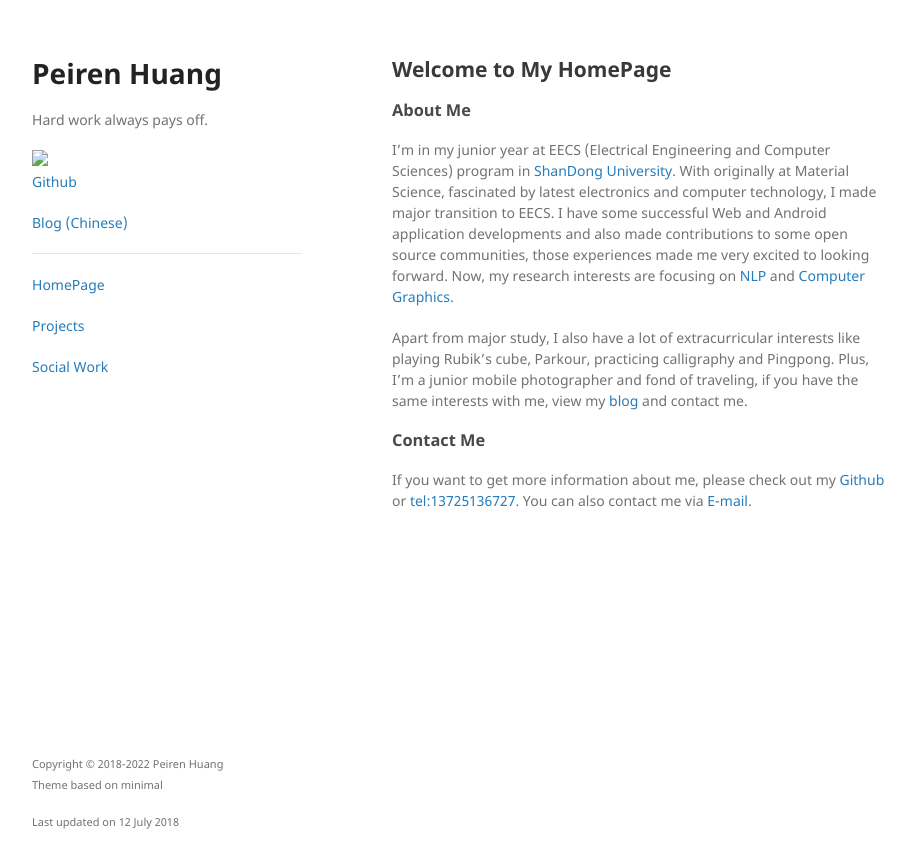
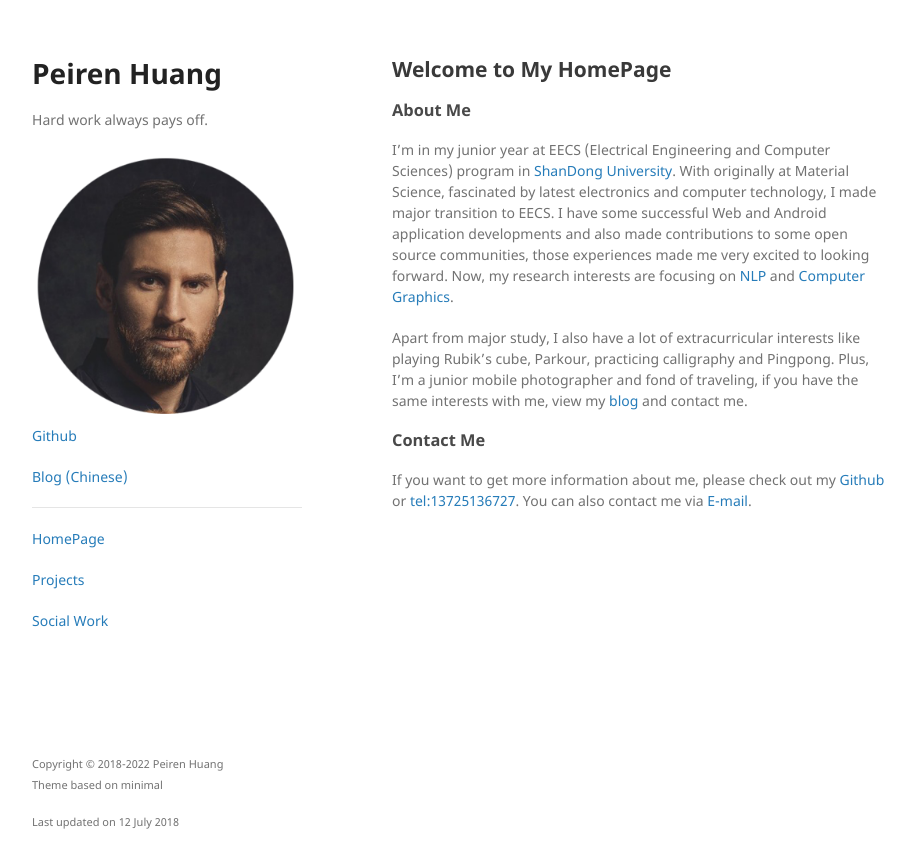
Before and after one commit to isaren/isaren.github.io, a Jekyll site: the page built from index.md, in a window 1280 px wide. Shown: the top 868 px of the page, without its empty margins (178-1093 px from the left). Built offline with Jekyll 4.4.1, drawn with Linux system fonts in a browser that asks for light colours.

Commit message:
Update default.html

```diff
--- a/_layouts/default.html
+++ b/_layouts/default.html
@@ -33,7 +33,7 @@
 
         <p>Hard work always pays off.</p>
 
-        <img src="/assets/images/messi.png"
+        <img src="https://github.com/isaren/isaren.github.io/blob/master/assets/img/messi.png"
 
         <hr/>
         <p><a href="https://github.com/isaren"> Github</a></p>
```
